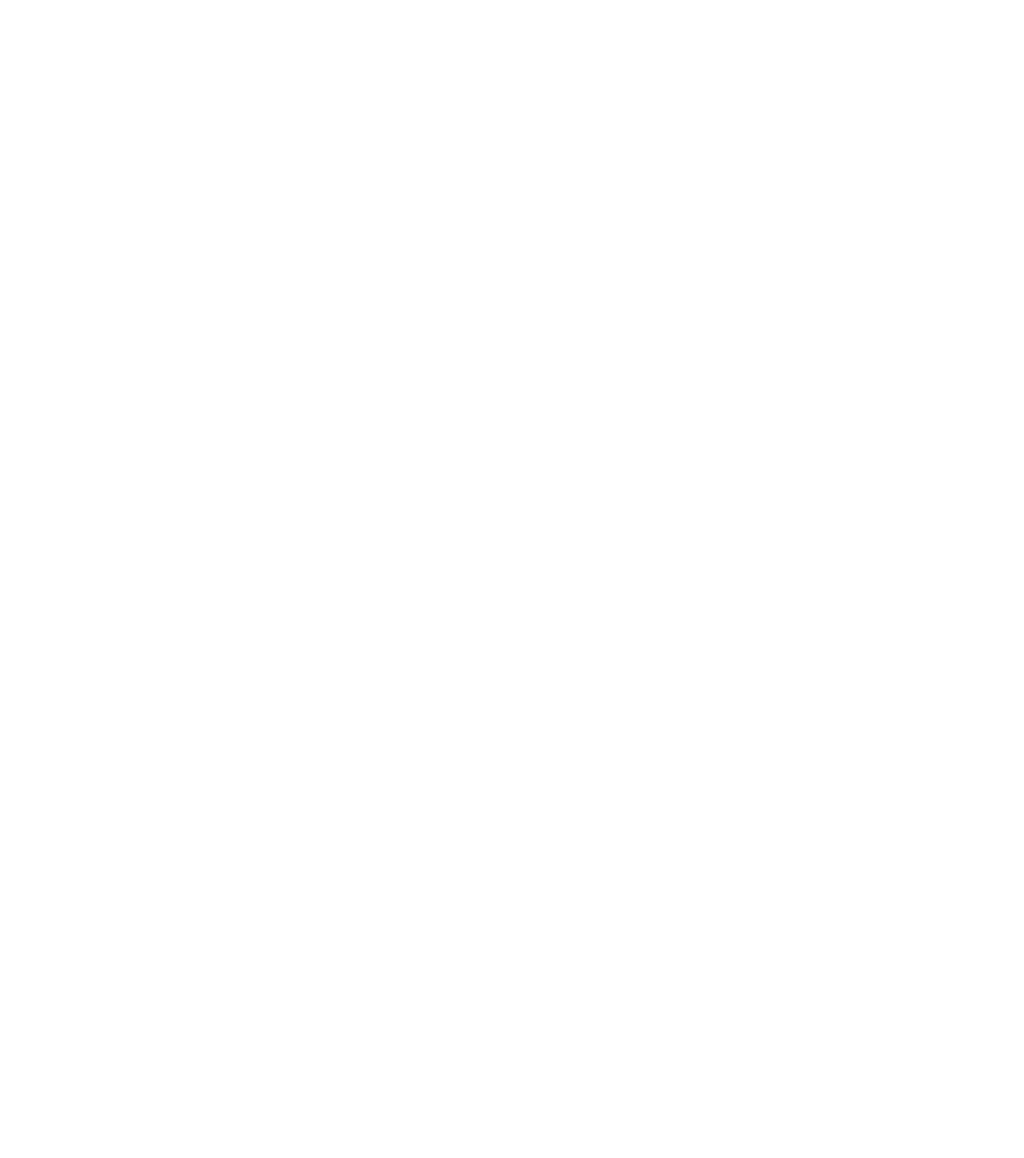
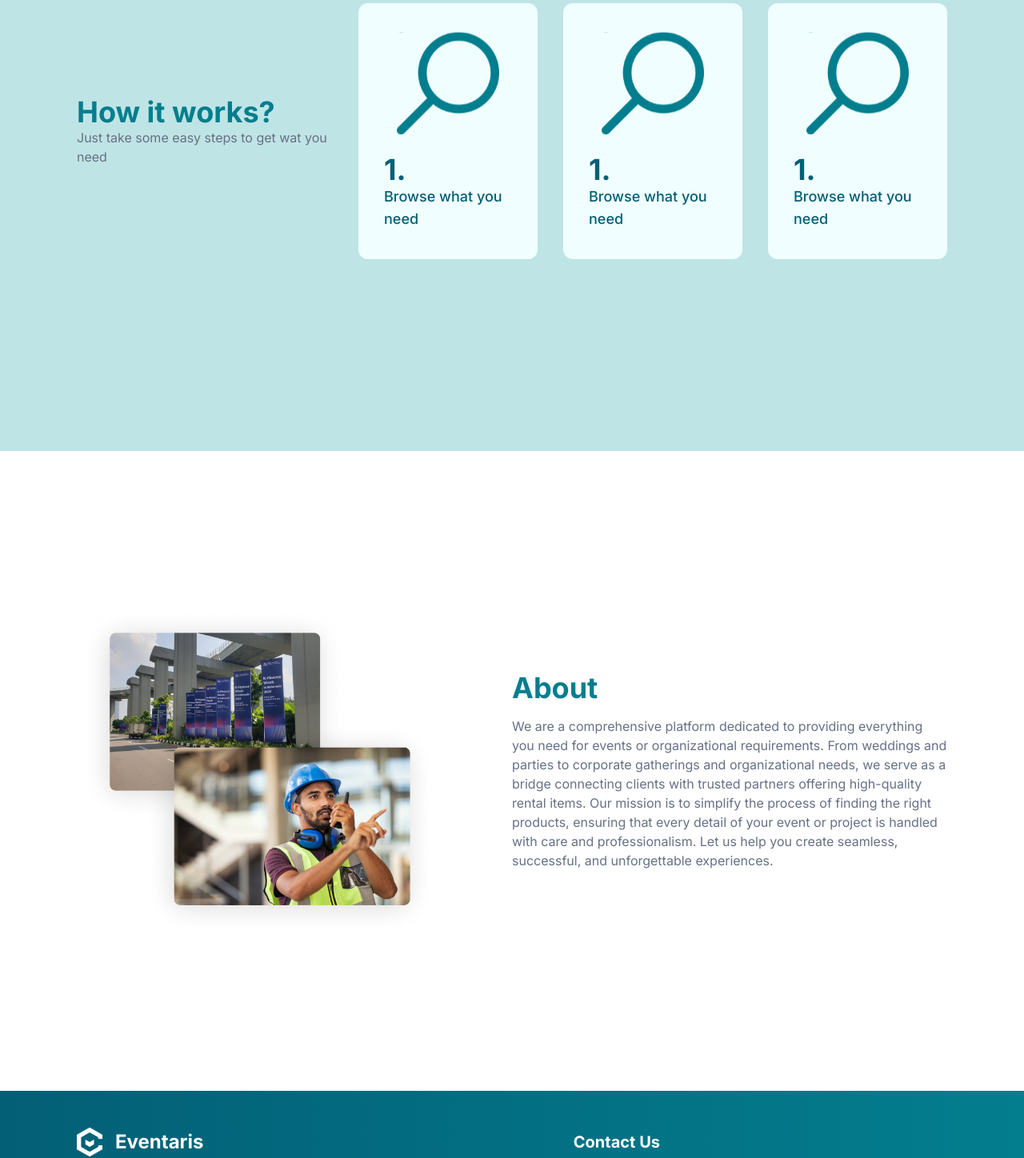
Before and after one commit to Eventaris/Eventaris, a React (Vite) app in the folder client/: page /landing in a window 1280 px wide. Shown: the part 1420-2868 px from the top of the page at 80% size. Before the commit the page ends 1184 px from the top, so only its background shows below. Built offline with nearby package versions, Linux system fonts and the light colour scheme.

Commit message:
membuat step, about, dan footer section

```diff
--- a/client/src/pages/LandingApp.jsx
+++ b/client/src/pages/LandingApp.jsx
@@ -1,12 +1,17 @@
-import React from "react";
+import React, { useState } from "react";
 import Navbar from "../components/Navbar";
 import CtaBtn from "../components/CtaBtn";
 import CategoryCard from "../components/CategoryCard";
+import StepCard from "../components/StepCard";
+import Footer from "../components/Footer";
 
 const LandingApp = () => {
+    const [isLoggedIn, setIsLoggedIn] = useState(false);
+
     return (
         <div>
-            <Navbar />
+            <Navbar isLoggedIn={isLoggedIn} />
+            {/* Hero Section */}
             <div
                 className="bg-blue-700 h-screen bg-cover bg-center pt-16 px-24 flex items-center"
                 style={{ backgroundImage: "url('src/assets/Hero Banner.png')" }}
@@ -26,6 +31,8 @@
                     <CtaBtn />
                 </div>
             </div>
+
+            {/* Category Section */}
             <div className="h-96 flex flex-col justify-center items-center gap-8">
                 <div className="text-center">
                     <h1 className="text-green2 text-4xl font-bold">
@@ -43,6 +50,50 @@
                         ))}
                 </div>
             </div>
+
+            {/* Step Section */}
+            <div className="px-24 h-screen bg-green3 flex items-center justify-between">
+                <div className="flex flex-col">
+                    <h1 className="text-green2 text-4xl font-bold">
+                        How it works?
+                    </h1>
+                    <p className="text-[#667085]">
+                        Just take some easy steps to get wat you need
+                    </p>
+                </div>
+                <div className="flex gap-8">
+                    <StepCard />
+                    <StepCard />
+                    <StepCard />
+                </div>
+            </div>
+
+            {/* Abot Section */}
+            <div className="px-24 h-screen flex justify-between items-center">
+                <div className="w-5/12 flex justify-start">
+                    <img src="src/assets/about-illustration.png" alt="" />
+                </div>
+                <div className="w-1/2 flex flex-col gap-4">
+                    <h1 className="text-green2 text-4xl font-bold">About</h1>
+                    <p className="text-[#667085]">
+                        We are a comprehensive platform dedicated to providing
+                        everything you need for events or organizational
+                        requirements. From weddings and parties to corporate
+                        gatherings and organizational needs, we serve as a
+                        bridge connecting clients with trusted partners offering
+                        high-quality rental items. Our mission is to simplify
+                        the process of finding the right products, ensuring that
+                        every detail of your event or project is handled with
+                        care and professionalism. Let us help you create
+                        seamless, successful, and unforgettable experiences.
+                    </p>
+                </div>
+            </div>
+
+            {/* Footer */}
+            <footer>
+                <Footer />
+            </footer>
         </div>
     );
 };
```
